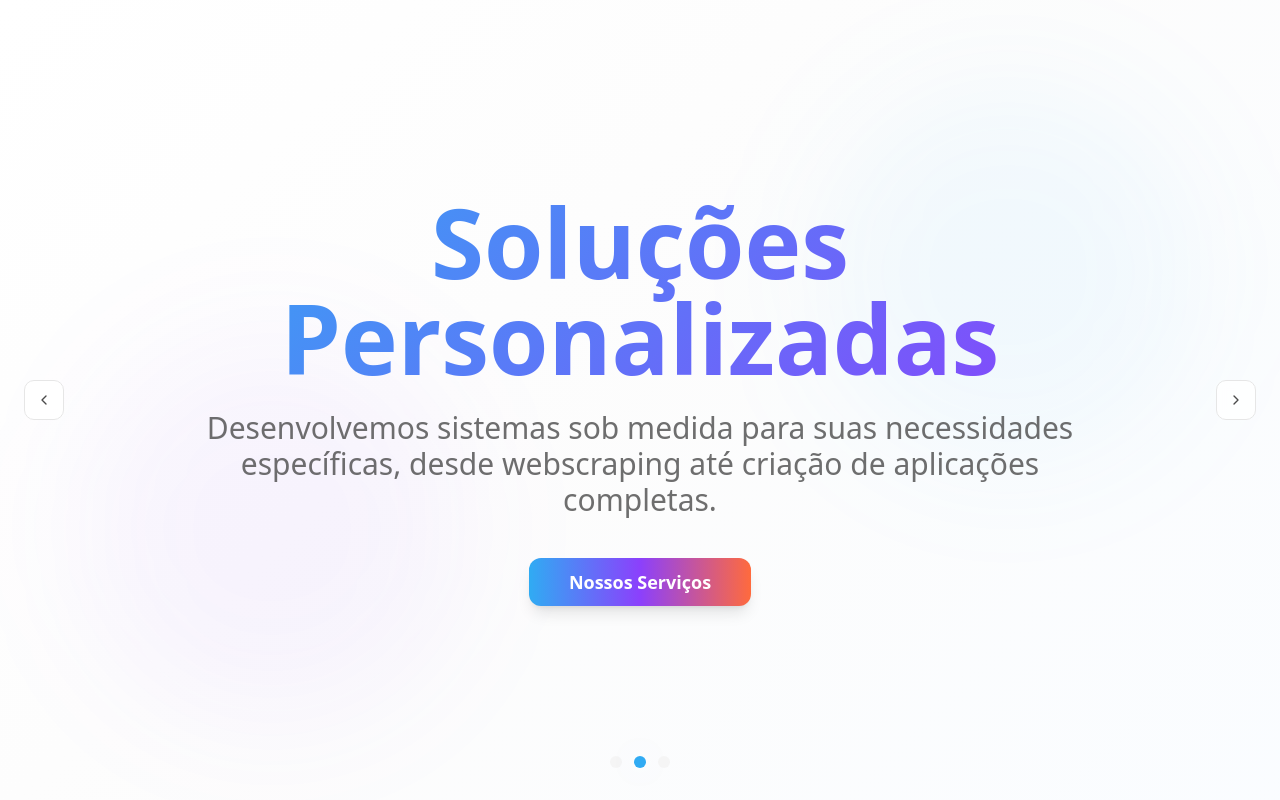
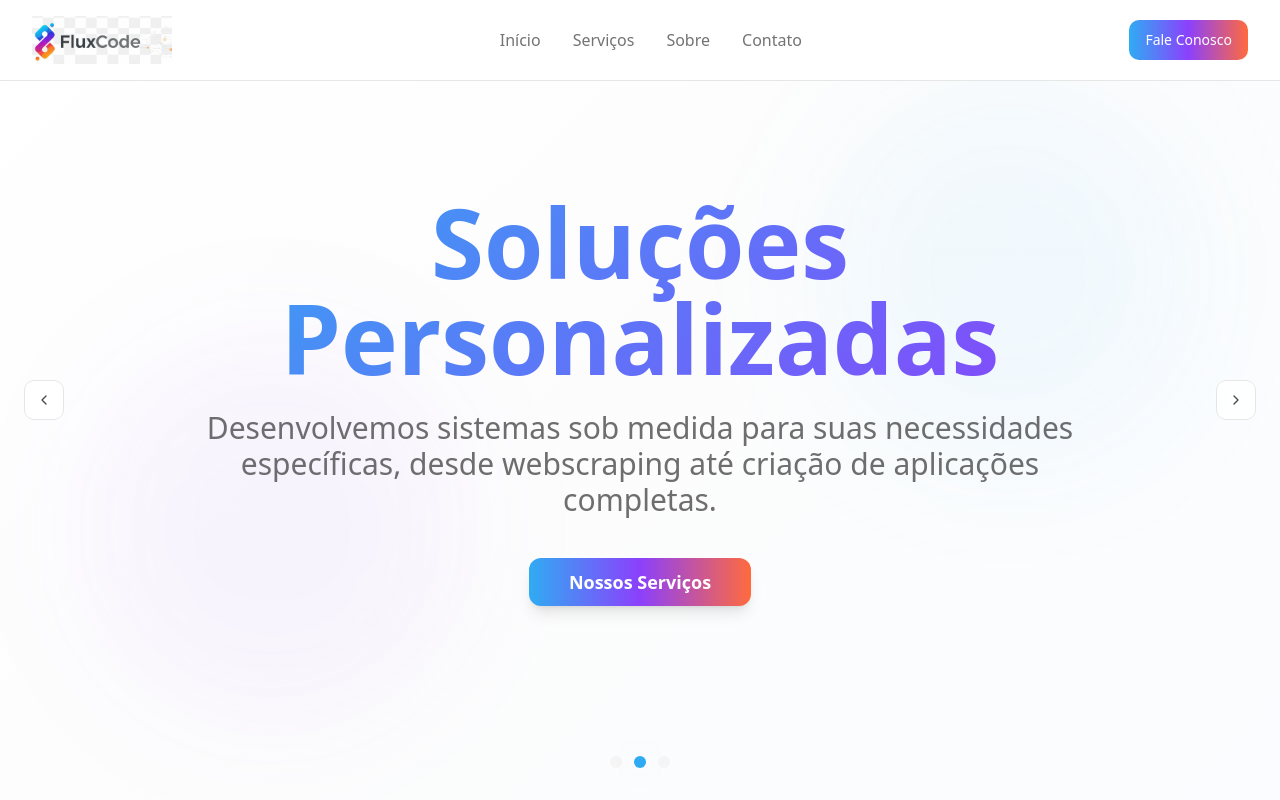
Before and after one commit to FluxCodeTHE/Fluxcode-landing, a React (Vite) app: page / in a window 1280 px wide. Shown: the top 800 px of the page. Built offline with nearby package versions, Linux system fonts and the light colour scheme.

Commit message:
Update logo and size

```diff
--- a/src/components/Footer.tsx
+++ b/src/components/Footer.tsx
@@ -11,7 +11,7 @@ export const Footer = () => {
           {/* Company Info */}
           <div className="space-y-4">
             <div className="flex items-center space-x-3">
-              <img src={fluxCodeLogo} alt="FluxCode Logo" className="h-20 w-auto object-contain" />
+              <img src={fluxCodeLogo} alt="FluxCode Logo" className="h-16 w-auto" />
             </div>
             <p className="text-muted-foreground text-sm">
               Transformando negócios através de automação inteligente e
--- /dev/null
+++ b/src/components/Header.tsx
@@ -0,0 +1,38 @@
+import fluxCodeLogo from "@/assets/logo_fluxcode.png";
+import { Button } from "@/components/ui/button";
+
+export const Header = () => {
+  return (
+    <header className="fixed top-0 left-0 right-0 z-50 bg-background/95 backdrop-blur-sm border-b border-border">
+      <div className="container mx-auto px-6 lg:px-8">
+        <div className="flex items-center justify-between h-20">
+          {/* Logo */}
+          <div className="flex items-center">
+            <img src={fluxCodeLogo} alt="FluxCode Logo" className="h-12 w-auto" />
+          </div>
+
+          {/* Navigation */}
+          <nav className="hidden md:flex items-center space-x-8">
+            <a href="#inicio" className="text-muted-foreground hover:text-primary smooth-transition">
+              Início
+            </a>
+            <a href="#servicos" className="text-muted-foreground hover:text-primary smooth-transition">
+              Serviços
+            </a>
+            <a href="#sobre" className="text-muted-foreground hover:text-primary smooth-transition">
+              Sobre
+            </a>
+            <a href="#contato" className="text-muted-foreground hover:text-primary smooth-transition">
+              Contato
+            </a>
+          </nav>
+
+          {/* CTA Button */}
+          <Button className="bg-gradient-to-r from-primary via-secondary to-accent text-white hover:opacity-90 smooth-transition">
+            Fale Conosco
+          </Button>
+        </div>
+      </div>
+    </header>
+  );
+};
--- a/src/components/HeroCarousel.tsx
+++ b/src/components/HeroCarousel.tsx
@@ -59,7 +59,7 @@ export const HeroCarousel = () => {
   };
 
   return (
-    <section className="relative h-screen w-full overflow-hidden bg-background">
+    <section id="inicio" className="relative h-screen w-full overflow-hidden bg-background pt-20">
       <div className="absolute inset-0 hero-gradient">
         {/* Subtle background patterns */}
         <div className="absolute top-20 right-20 w-96 h-96 bg-primary/5 rounded-full blur-3xl"></div>
--- a/src/pages/Index.tsx
+++ b/src/pages/Index.tsx
@@ -1,3 +1,4 @@
+import { Header } from "@/components/Header";
 import { HeroCarousel } from "@/components/HeroCarousel";
 import { ServicesSection } from "@/components/ServicesSection";
 import { AboutSection } from "@/components/AboutSection";
@@ -7,6 +8,7 @@ import { Footer } from "@/components/Footer";
 const Index = () => {
   return (
     <div className="min-h-screen">
+      <Header />
       <HeroCarousel />
       <ServicesSection />
       <AboutSection />
```
Also changed, not shown: src/assets/logo_fluxcode.png.
